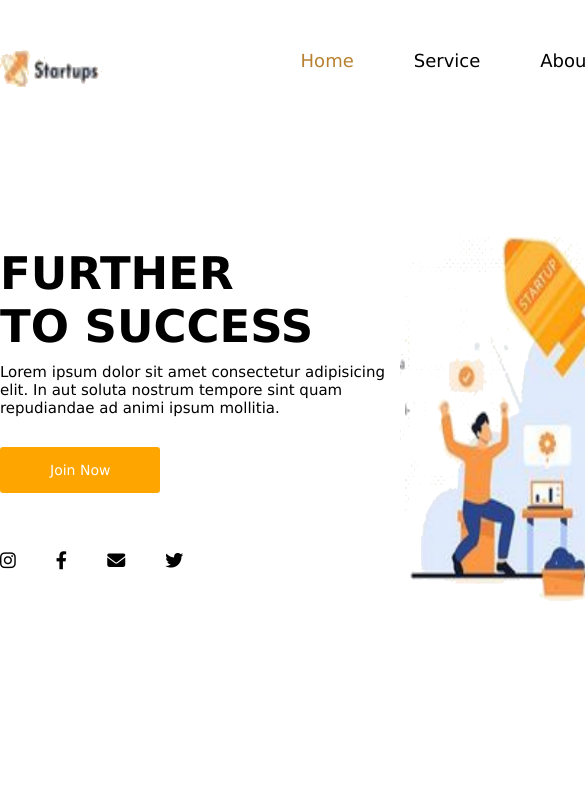
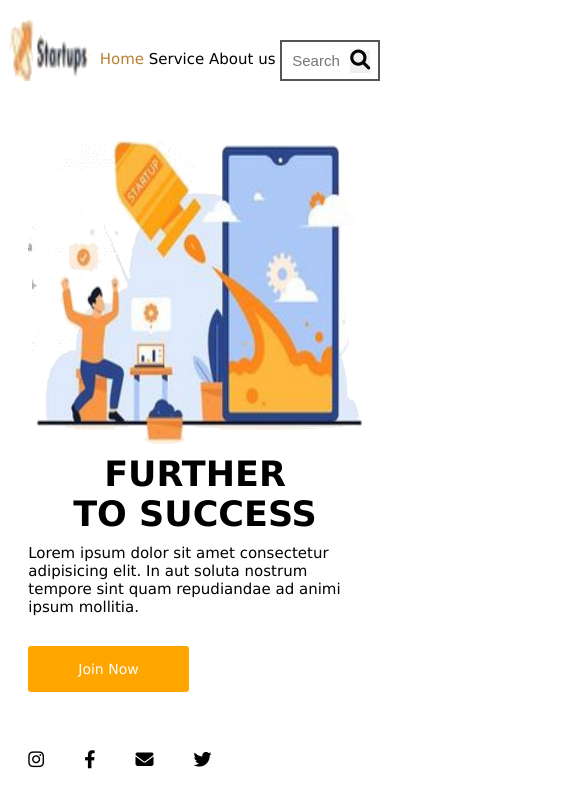
Before and after one commit to Kristle22/SUCCESS-project, a website: page index.html in a window 390 px wide. Shown: the top 808 px of the page, 585 px wide, since content can reach past the window. Drawn offline with Linux system fonts and the light colour scheme.

Commit message:
responsive

```diff
--- a/css/style.css
+++ b/css/style.css
@@ -7,48 +7,51 @@ body * {
 }
 
 body {
-    font-family:Verdana, Geneva, Tahoma, sans-serif;
+  font-family: Verdana, Geneva, Tahoma, sans-serif;
 }
-header, main {
-    width: 800px;
+header,
+main {
+  width: 95%;
+  max-width: 800px;
   margin: auto;
 }
 nav {
-    display: inline-block;
+  display: flex;
   width: 100%;
 }
 ul {
+  width: 100%;
+  display: flex;
+  justify-content: space-between;
   list-style-type: none;
   overflow: hidden;
-    float: right;
 }
 li {
-    float: left;
   margin-top: 50px;
 }
 li:last-child {
   margin-top: 40px;
 }
 .logo {
-    margin-top: 50px;
+  margin: 20px 40px 0 0;
 }
 a {
   font-size: 18px;
   text-decoration: none;
-    margin: 10px 30px;
   color: black;
 }
 a:hover {
-    font-size:larger;
+  font-size: larger;
   color: rgba(172, 110, 18, 0.87);
 }
 .active {
-    color:rgba(172, 110, 18, 0.87);
+  color: rgba(172, 110, 18, 0.87);
 }
 main {
   margin-top: 150px;
 }
-.text-content, .image {
+.text-content,
+.image {
   width: 50%;
   float: left;
 }
@@ -77,16 +80,15 @@ p {
   padding: 0;
   margin-right: 35px;
   margin-left: 0;
-
 }
 i:hover {
   color: rgb(43, 144, 226);
   font-size: larger;
 }
-form >input {
+form > input {
   position: relative;
   font-size: 18px;
-    width: 150px;
+  max-width: 150px;
   padding: 10px;
   border: 2px solid #555;
 }
@@ -96,3 +98,35 @@ form > button {
   border: none;
   font-size: 20px;
 }
+
+@media screen and (max-width: 600px) {
+  main {
+    display: flex;
+    flex-direction: column-reverse;
+    align-items: center;
+    margin-top: 50px;
+  }
+  .text-content,
+  .image {
+    width: 90%;
+  }
+  .image {
+    margin-top: 10px;
+  }
+  .logo {
+    margin-right: 10px;
+    width: 80px;
+  }
+  h1 {
+    text-align: center;
+    font-size: 35px;
+  }
+  nav a {
+    font-size: 15px;
+  }
+  form > input {
+    width: 100%;
+    max-width: 100px;
+    font-size: 15px;
+  }
+}
--- a/index.html
+++ b/index.html
@@ -1,35 +1,53 @@
 <!DOCTYPE html>
 <html lang="en">
   <head>
-    <meta charset="UTF-8">
-    <meta http-equiv="X-UA-Compatible" content="IE=edge">
-    <meta name="viewport" content="width=device-width, initial-scale=1.0">
+    <meta charset="UTF-8" />
+    <meta http-equiv="X-UA-Compatible" content="IE=edge" />
+    <meta name="viewport" content="width=device-width, initial-scale=1.0" />
     <title>SUCCESS</title>
     <!-- fontawesome -->
-    <link rel="stylesheet" href="./fontawesome/css/all.css">
+    <link rel="stylesheet" href="./fontawesome/css/all.css" />
     <!-- favicon -->
-    <link rel="shortcut icon" href="./favicon.ico" type="image/x-icon">
-    <link rel="apple-touch-icon" sizes="180x180" href="./favicon/apple-touch-icon.png">
-    <link rel="icon" type="image/png" sizes="32x32" href="./favicon/favicon-32x32.png">
-    <link rel="icon" type="image/png" sizes="16x16" href="./favicon/favicon-16x16.png">
-    <link rel="manifest" href="./favicon/site.webmanifest">
-    <link rel="mask-icon" href="./favicon/safari-pinned-tab.svg" color="#5bbad5">
-    <meta name="msapplication-TileColor" content="#da532c">
-    <meta name="theme-color" content="#ffffff">
+    <link rel="shortcut icon" href="./favicon.ico" type="image/x-icon" />
+    <link
+      rel="apple-touch-icon"
+      sizes="180x180"
+      href="./favicon/apple-touch-icon.png"
+    />
+    <link
+      rel="icon"
+      type="image/png"
+      sizes="32x32"
+      href="./favicon/favicon-32x32.png"
+    />
+    <link
+      rel="icon"
+      type="image/png"
+      sizes="16x16"
+      href="./favicon/favicon-16x16.png"
+    />
+    <link rel="manifest" href="./favicon/site.webmanifest" />
+    <link
+      rel="mask-icon"
+      href="./favicon/safari-pinned-tab.svg"
+      color="#5bbad5"
+    />
+    <meta name="msapplication-TileColor" content="#da532c" />
+    <meta name="theme-color" content="#ffffff" />
     <!-- css -->
-    <link rel="stylesheet" href="./css/style.css">
+    <link rel="stylesheet" href="./css/style.css" />
   </head>
   <body>
     <header>
       <nav>
-            <img class="logo" src="./img/logo.png" alt="logo">
+        <img class="logo" src="./img/logo.png" alt="logo" />
         <ul>
           <li><a class="active" href="#">Home</a></li>
           <li><a href="#">Service</a></li>
           <li><a href="#">About us</a></li>
           <li>
             <form action="">
-                        <input type="search" placeholder="Search">
+              <input type="search" placeholder="Search" />
               <button><i class="fas fa-search"></i></button>
             </form>
           </li>
@@ -38,8 +56,11 @@
     </header>
     <main>
       <div class="text-content">
-            <h1>further<br>to success</h1>
-            <p>Lorem ipsum dolor sit amet consectetur adipisicing elit. In aut soluta nostrum tempore sint quam repudiandae ad animi ipsum mollitia.</p>
+        <h1>further<br />to success</h1>
+        <p>
+          Lorem ipsum dolor sit amet consectetur adipisicing elit. In aut soluta
+          nostrum tempore sint quam repudiandae ad animi ipsum mollitia.
+        </p>
         <a class="join-link" href="#">join now</a>
         <div class="soc-icons">
           <a href=""><i class="fab fa-instagram"></i></a>
@@ -48,7 +69,7 @@
           <a href="#"><i class="fab fa-twitter"></i></a>
         </div>
       </div>
-        <img class="image" src="./img/success.png" alt="success image">
+      <img class="image" src="./img/success.png" alt="success image" />
     </main>
   </body>
 </html>
```
Lines whose indentation alone changed are shown as unchanged.
